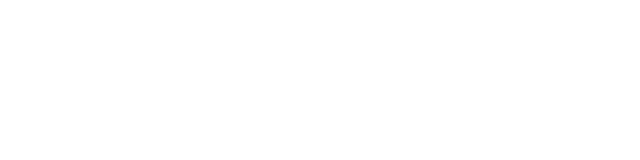
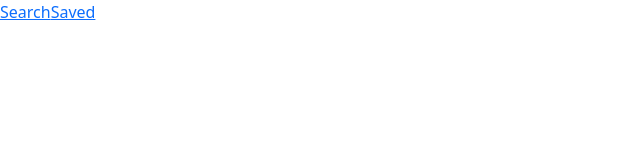
Before and after one commit to dboren/db_GoogleBooksSearch2, a React (Create React App) app: page / in a window 1280 px wide. Shown: the top 160 px of the page, without its empty margins (0-640 px from the left). Built offline with nearby package versions, Linux system fonts and the light colour scheme.

Commit message:
imported Navbar into render block for App.js. Confirmed it is rendering

```diff
--- a/src/App.js
+++ b/src/App.js
@@ -8,9 +8,11 @@
 
 function App() {
   return (
-    <div className="App">
-
-    </div>
+    <Router>
+      <div className="App">
+        <Navbar></Navbar>
+      </div>
+    </Router>
   );
 }
 
--- a/src/pages/SearchPage.js
+++ b/src/pages/SearchPage.js
@@ -1,7 +1,11 @@
 import React from "react";
+
+import Navbar from "../components/Navbar";
 
 function SearchPage() {
 
-}
+
+
+};
 
 export default SearchPage;
```
